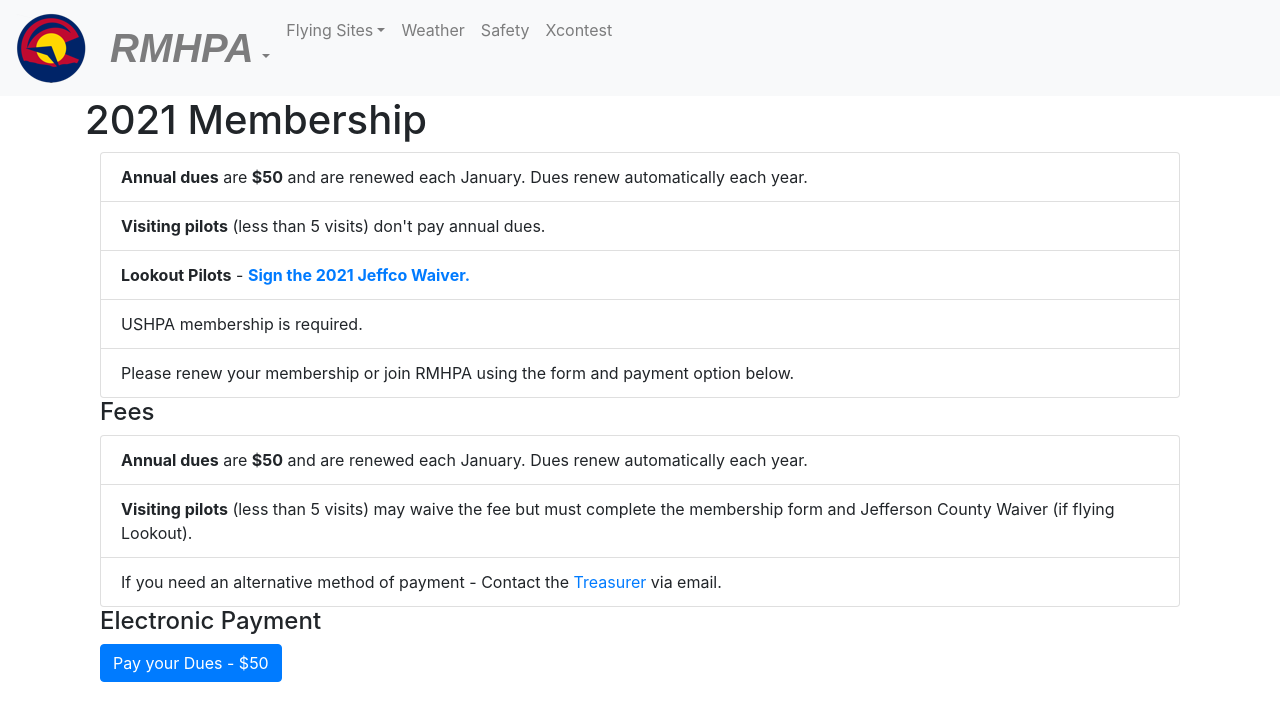
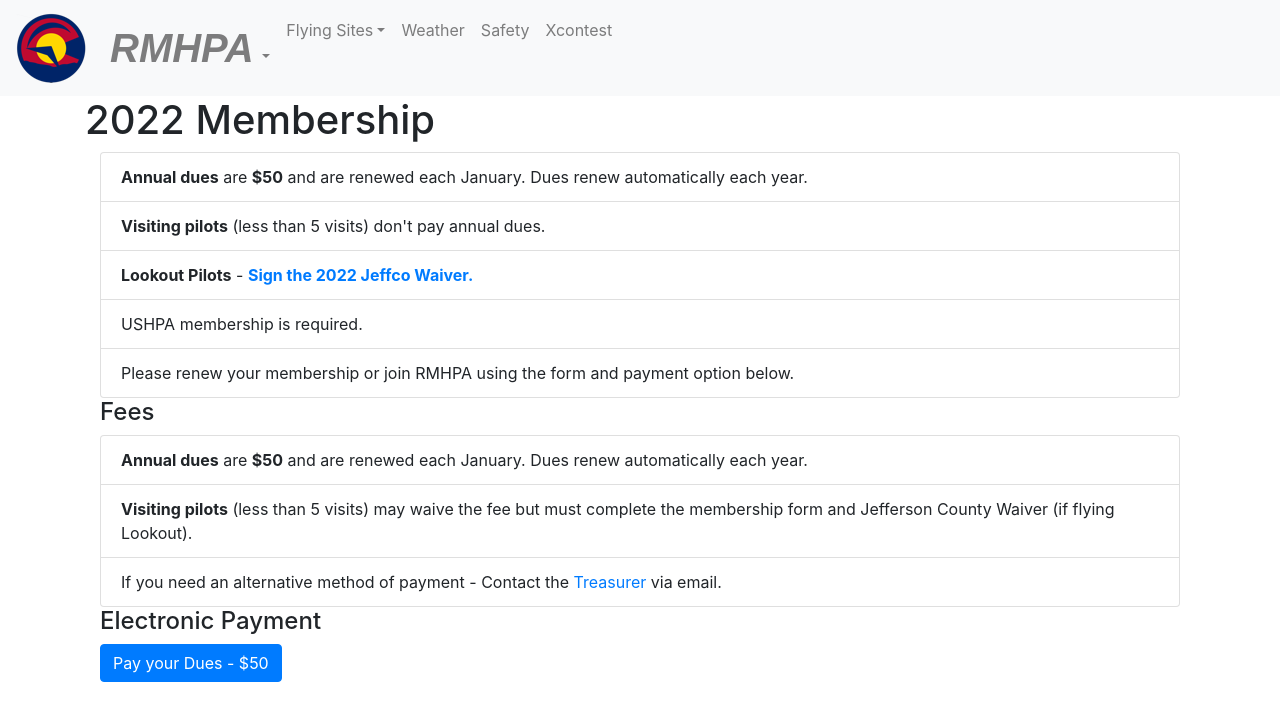
Before and after one commit to rmhpa/rmhpa.github.io, a Jekyll site: the page built from join.html, in a window 1280 px wide and 900 px high, cut to the strip 0-750 px from the top of the window. Shown: the top 721 px of the strip. Built offline with Jekyll 4.4.1, drawn with Linux system fonts in a browser that asks for light colours; nearby versions of some CDN libraries.

Commit message:
2022 join updates

```diff
--- a/join.html
+++ b/join.html
@@ -1,6 +1,6 @@
 ---
 layout: page-b4
-title: 2021 Membership
+title: 2022 Membership
 permalink: /join/
 ---
 
@@ -8,7 +8,7 @@ permalink: /join/
   <ul class="list-group">
       <li class="list-group-item"><strong>Annual dues</strong> are <strong>$50</strong> and are renewed each January.   Dues renew automatically each year.</li>
       <li class="list-group-item"><strong>Visiting pilots</strong> (less than 5 visits) don't pay annual dues.</li>
-      <li class="list-group-item"><strong>Lookout Pilots</strong> - <a target="_blank" href="https://signrequest.com/#/sign-template/22b72b70a2c6f7b183265e2b7ef2da45185c3707347f25b9a8f1699e730e156a/?p=1&no_phone=1"><strong>Sign the 2021 Jeffco Waiver.</strong></a>
+      <li class="list-group-item"><strong>Lookout Pilots</strong> - <a target="_blank" href="https://signrequest.com/#/sign-template/99a2bfbf4d6aa19562b1c2cdafbe2cba8265e7808de61f5faaca9edc3e165a2e/?p=1&no_phone=1"><strong>Sign the 2022 Jeffco Waiver.</strong></a>
 </li>
       <li class="list-group-item">USHPA membership is required.</li>
       <li class="list-group-item">Please renew your membership or join RMHPA using the form and payment option below.</li>
@@ -88,4 +88,4 @@ permalink: /join/
 
 <br><br><br>
 
-<iframe src="https://docs.google.com/forms/d/e/1FAIpQLSdRTGleP2W7dlTkaeoQ7Xv9sqowIKzgoc_9JrPA6CAn9V1R6A/viewform?embedded=true" width="640" height="3979" frameborder="0" marginheight="0" marginwidth="0">Loading…</iframe>
+<iframe src="https://docs.google.com/forms/d/e/1FAIpQLSfPAtPIDFFXh59v4FcNwJhLo72Nyi09ikn0s1jGf-6lN7AoXA/viewform?embedded=true" width="640" height="3778" frameborder="0" marginheight="0" marginwidth="0">Loading…</iframe>
--- a/success.html
+++ b/success.html
@@ -13,7 +13,7 @@ Payment was successful.  Thanks for joining RMHPA.
 
 <strong>Lookout Pilots</strong> -
 
-<a target="_blank" href="https://signrequest.com/#/sign-template/22b72b70a2c6f7b183265e2b7ef2da45185c3707347f25b9a8f1699e730e156a/?p=1&no_phone=1"><strong>Sign the 2021 Jeffco Waiver.</strong></a>
+      <a target="_blank" href="https://signrequest.com/#/sign-template/99a2bfbf4d6aa19562b1c2cdafbe2cba8265e7808de61f5faaca9edc3e165a2e/?p=1&no_phone=1"><strong>Sign the 2022 Jeffco Waiver.</strong></a>
 
 
 </p>
```
